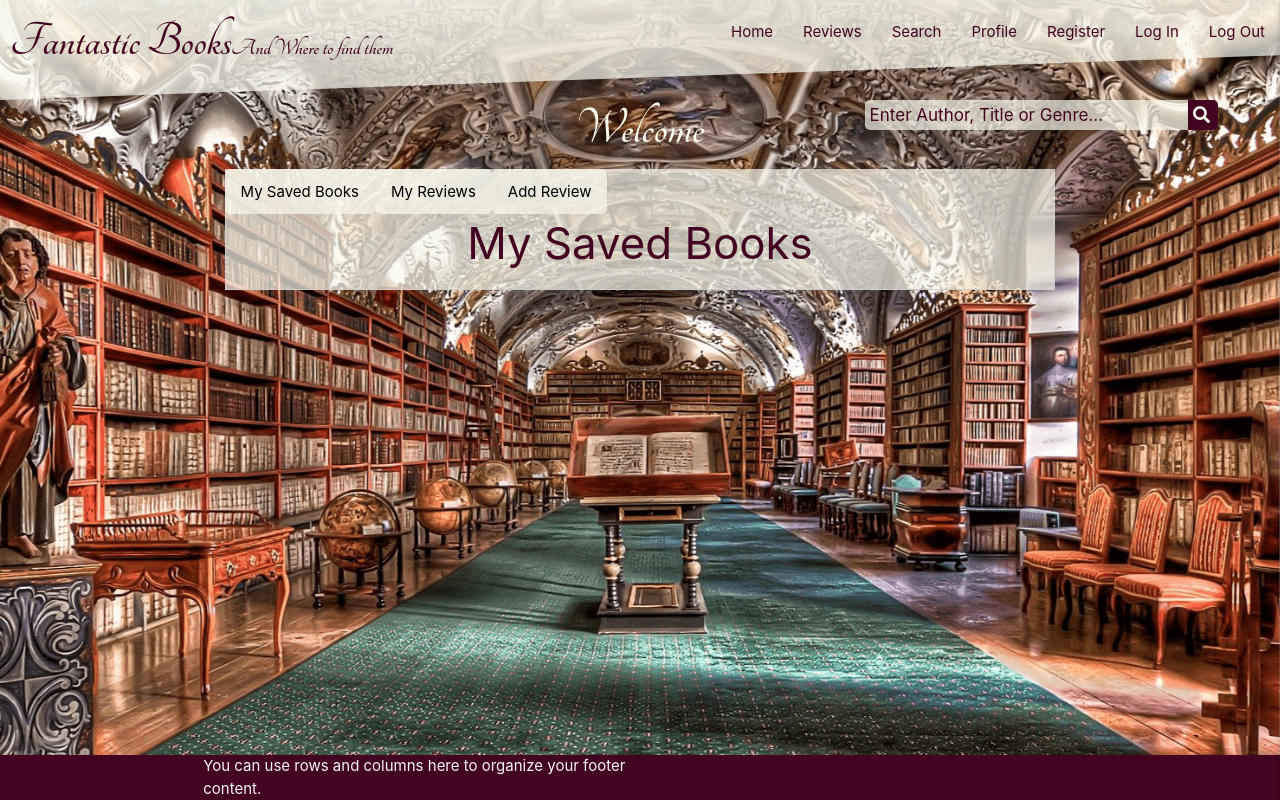
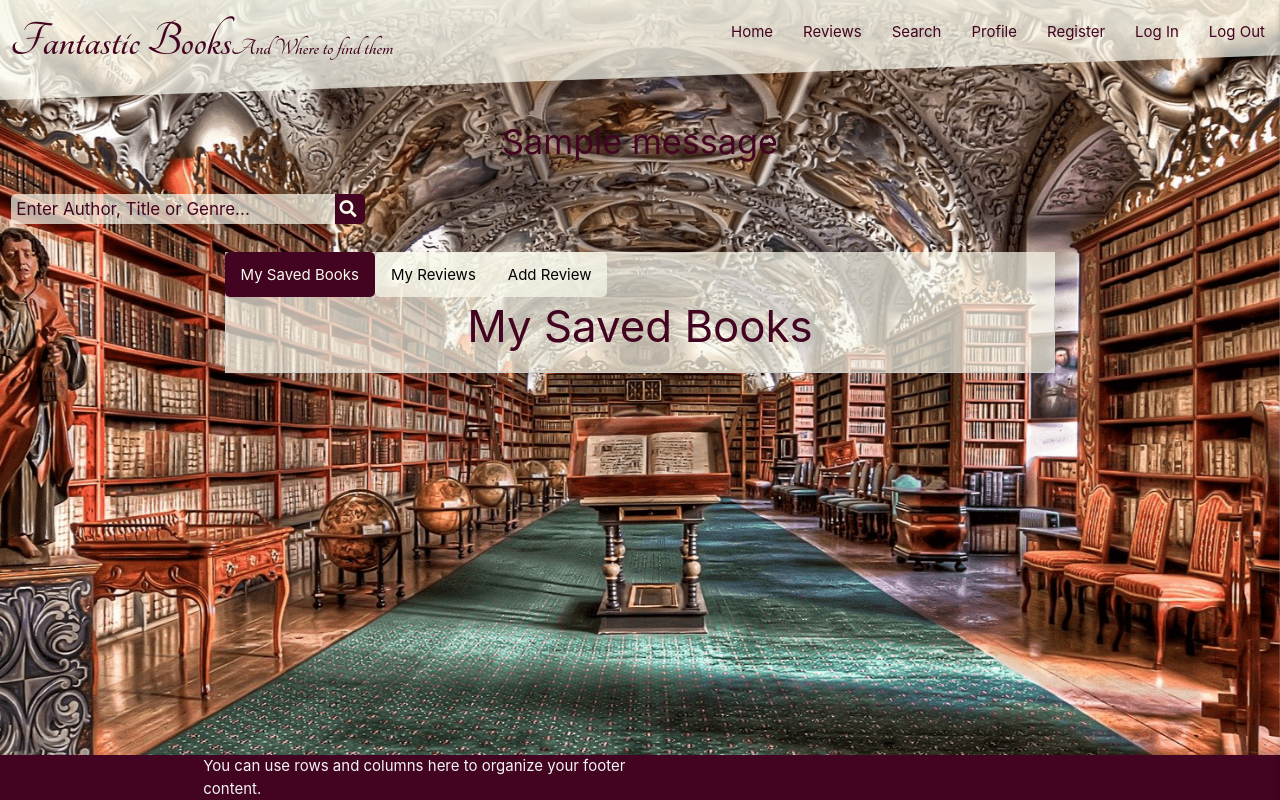
Before and after one commit to aineon/Python-Practice, a Flask app: page /profile in a window 1280 px wide. Run offline with Flask 2, Linux system fonts and the light colour scheme; one stand-in notice (Sample message) is shown; some libraries are stand-ins or nearby versions.

Commit message:
js updated, logout function added to app.py, search bar moved from base

```diff
--- a/app.py
+++ b/app.py
@@ -97,6 +97,14 @@ def profile():
     return render_template("profile.html")
 
 
+@app.route("/logout")
+def logout():
+    # remove user from session cookie
+    flash("You have been logged out")
+    session.pop("user")
+    return redirect(url_for("login"))
+
+
 if __name__ == "__main__":
     app.run(host=os.environ.get("IP"),
             port=int(os.environ.get("PORT")),
--- a/static/js/script.js
+++ b/static/js/script.js
@@ -35,5 +35,6 @@ function bookSearch() {
 openBooksTabOnload()
 
 function openBooksTabOnload()  {
-    document.getElementById("books").style.display = "block"
+    document.getElementById("books").style.display = "block";
+    document.getElementsByClassName("tablinks")[0].classList.add("active");
 }
--- a/templates/base.html
+++ b/templates/base.html
@@ -43,6 +43,17 @@
 
 </header>
 
+<section>
+    {% with messages = get_flashed_messages() %}
+            {% if messages %}
+                {% for message in messages %}
+                    <div class="row">
+                        <h4 class="center-align">{{ message }}</h4>
+                    </div>
+                {% endfor %}
+            {% endif %}
+        {% endwith %}
+    </section>
 
 
   {% block content %}
--- a/templates/profile.html
+++ b/templates/profile.html
@@ -9,10 +9,11 @@
 <div class="bg-image profile-image responsive-img"> </div>
 
 <section>
- <div class="row no-margin">
+ <!--<div class="row no-margin">
    <div class="col s12 m4 offset-m4">
         <h2 class="profile-heading"> Welcome {{ username }} </h2>
-    </div>
+    </div> -->
+   <div class="row">
     <div class= "col m4 search-container hide-on-small-only">
    <form class="search-bar">
         <input type="text" name="search" id="search" placeholder="Enter Author, Title or Genre...">
```
